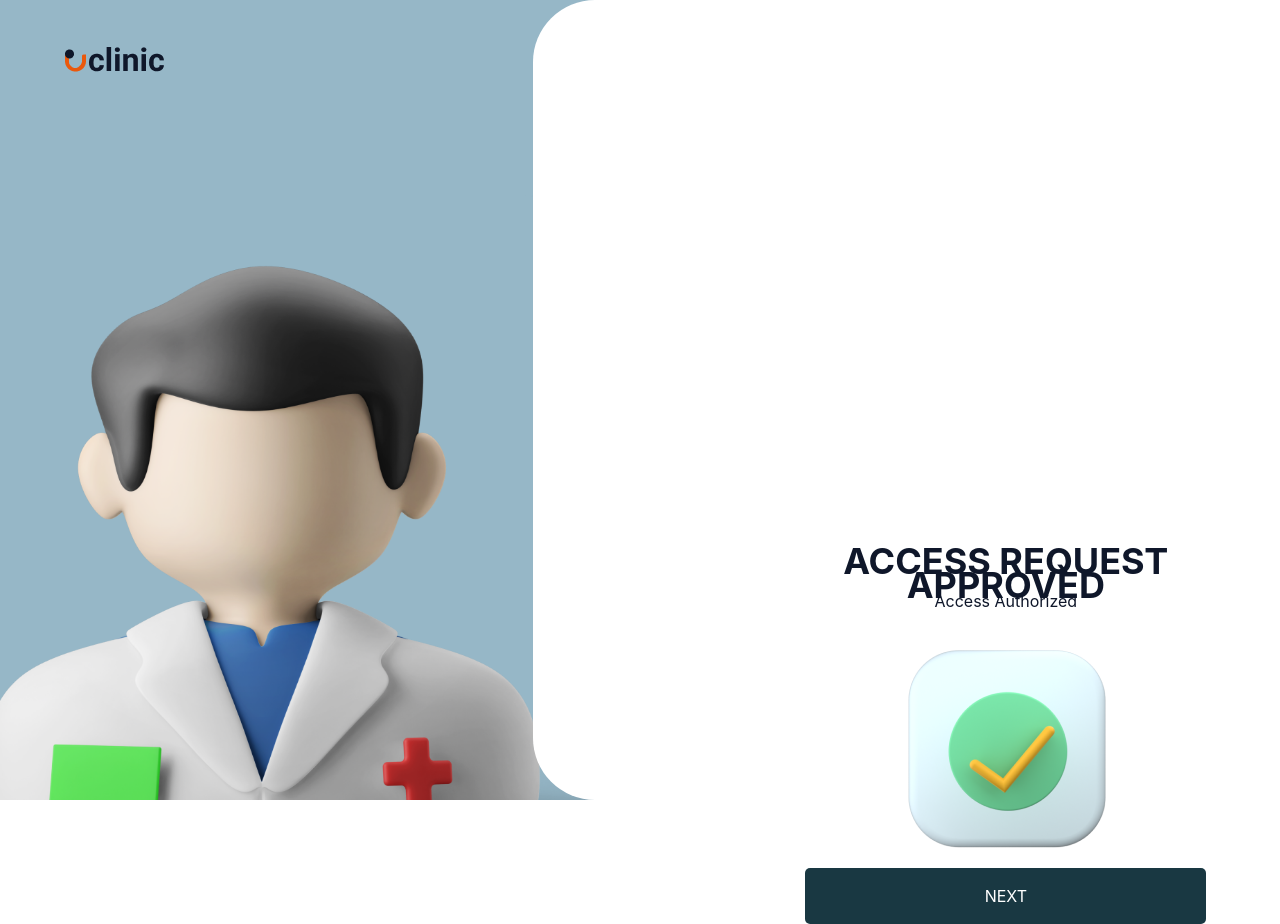
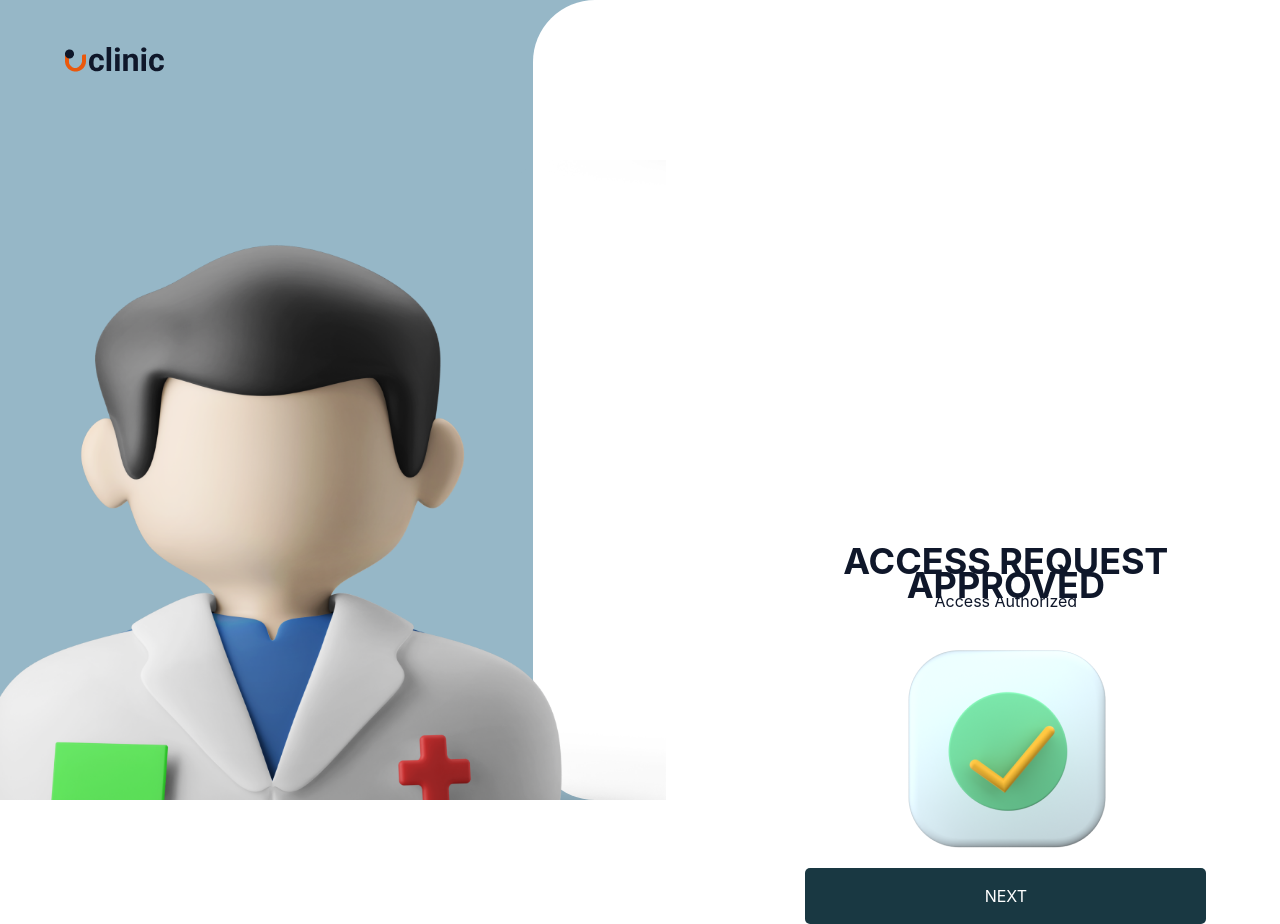
Before and after one commit to advanced-computer-lab-2023/Agile-Star-Squad-Clinic, a React (Create React App) app in the folder frontend/: page / in a window 1280 px wide. Built offline with nearby package versions, Linux system fonts and the light colour scheme.

Commit message:
missing last page in acceptedRequest

```diff
--- a/frontend/src/requests/requestsStyle.module.css
+++ b/frontend/src/requests/requestsStyle.module.css
@@ -35,8 +35,8 @@
     position: absolute;
     bottom:0;
     left: 0;
-    width: 50%;
-    z-index: 5px;
+    width: 52%;
+    z-index: 1;
 }
 
 .button {
@@ -89,7 +89,7 @@
 .container {
     position: absolute;
     height: 40vh;
-    width: 70vh;
+    width: 80vh;
     background-color: #ffffff;
     border-radius: 33px;
     font-size: 17px;
@@ -111,7 +111,7 @@
     border-radius: 7.25px;
     font-size: 16px;
     cursor: pointer;
-    margin-left: 10px;
+    padding-left: 10px;
   }
 
 .cancelButton {
```
Also changed, not shown: frontend/src/requests/acceptedRequest.js (line endings or trailing spaces).
